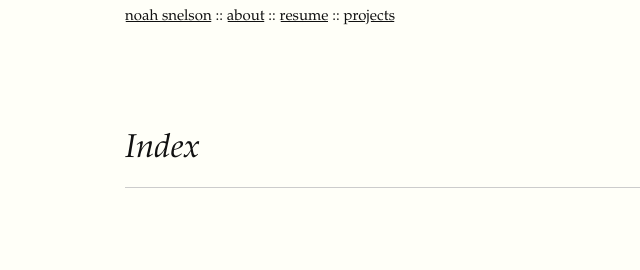
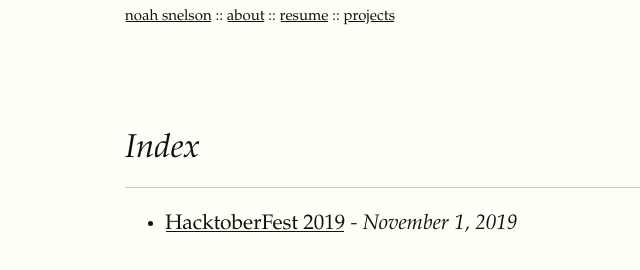
Before and after one commit to peeley/peeley.github.io, a plain HTML site: page index.html in a window 1280 px wide. Shown: the whole page, without its empty margins (35-675 px from the left). Drawn offline with Linux system fonts and the light colour scheme; a web font is replaced by a local one.

Commit message:
Updated index, fixed paths in last post

```diff
--- a/index.html
+++ b/index.html
@@ -19,6 +19,12 @@
             <div class="content">
                 <h2>Index</h2>
                 <hr/>
+                <ul>
+                    <li>
+                        <a href="/posts/hacktober.html">HacktoberFest 2019</a>
+                        <i> - November 1, 2019</i>
+                    </li>
+                </ul>
             </div>
         </article>
     </body>
```
Also changed, not shown: posts/hacktober.html (+3 -3 lines).
